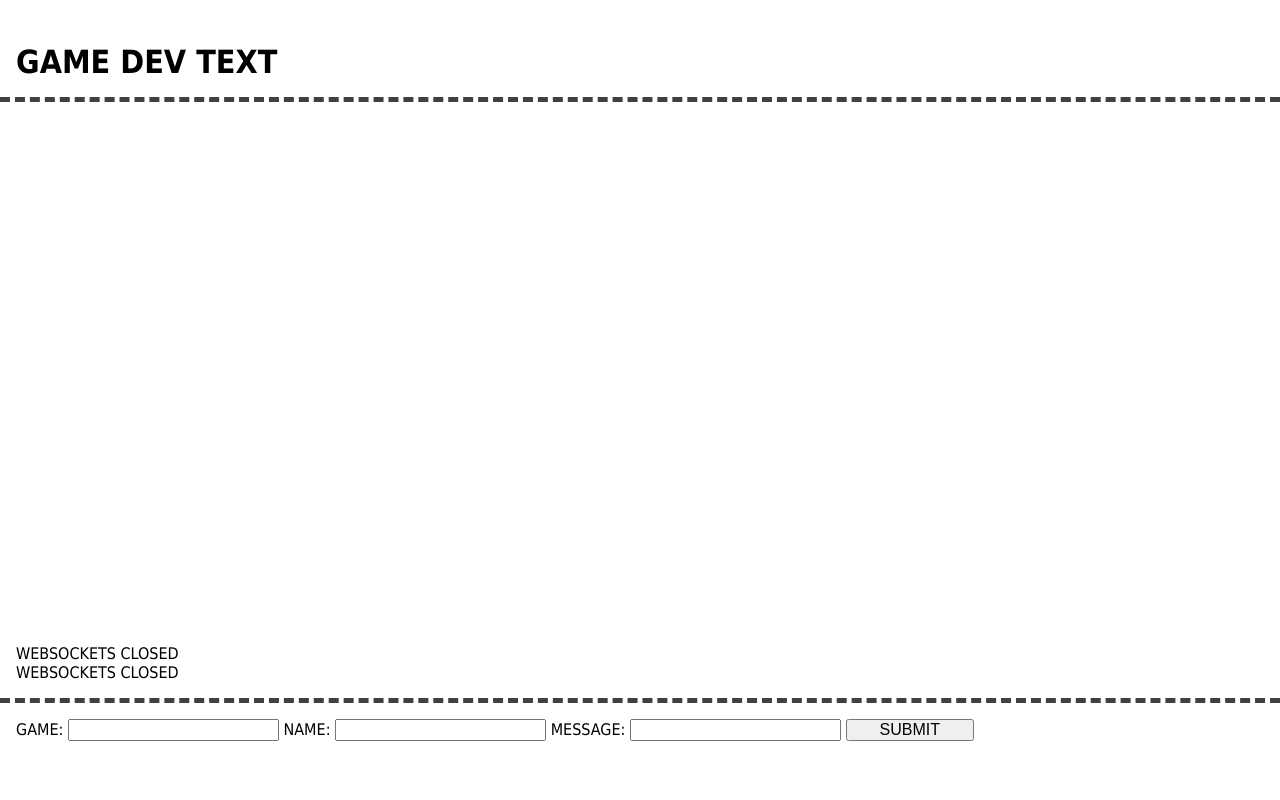
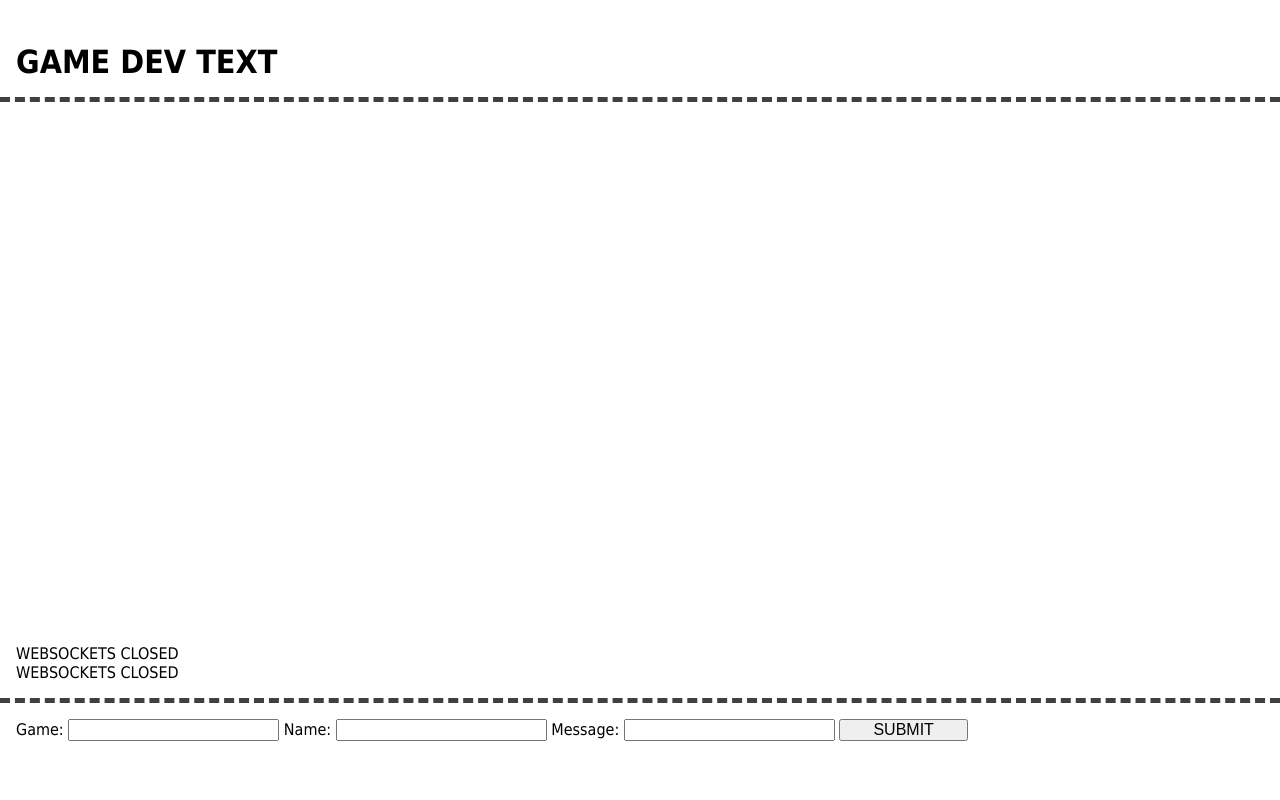
Before and after one commit to SeJoMaCode/assignment_1, a plain HTML site: page index.html in a window 1280 px wide. Drawn offline with Linux system fonts and the light colour scheme.

Commit message:
Update index.html

```diff
--- a/index.html
+++ b/index.html
@@ -12,11 +12,11 @@
     <h2>GAME DEV TEXT</h2>
     <div class="chat-stream"></div>
     <div class="compose">
-        GAME:
+        Game:
         <input id="game">
-        NAME:
+        Name:
         <input id="name">
-        MESSAGE:
+        Message:
         <input id="message">
         <button id="submit">SUBMIT</button>
     </div>
```
